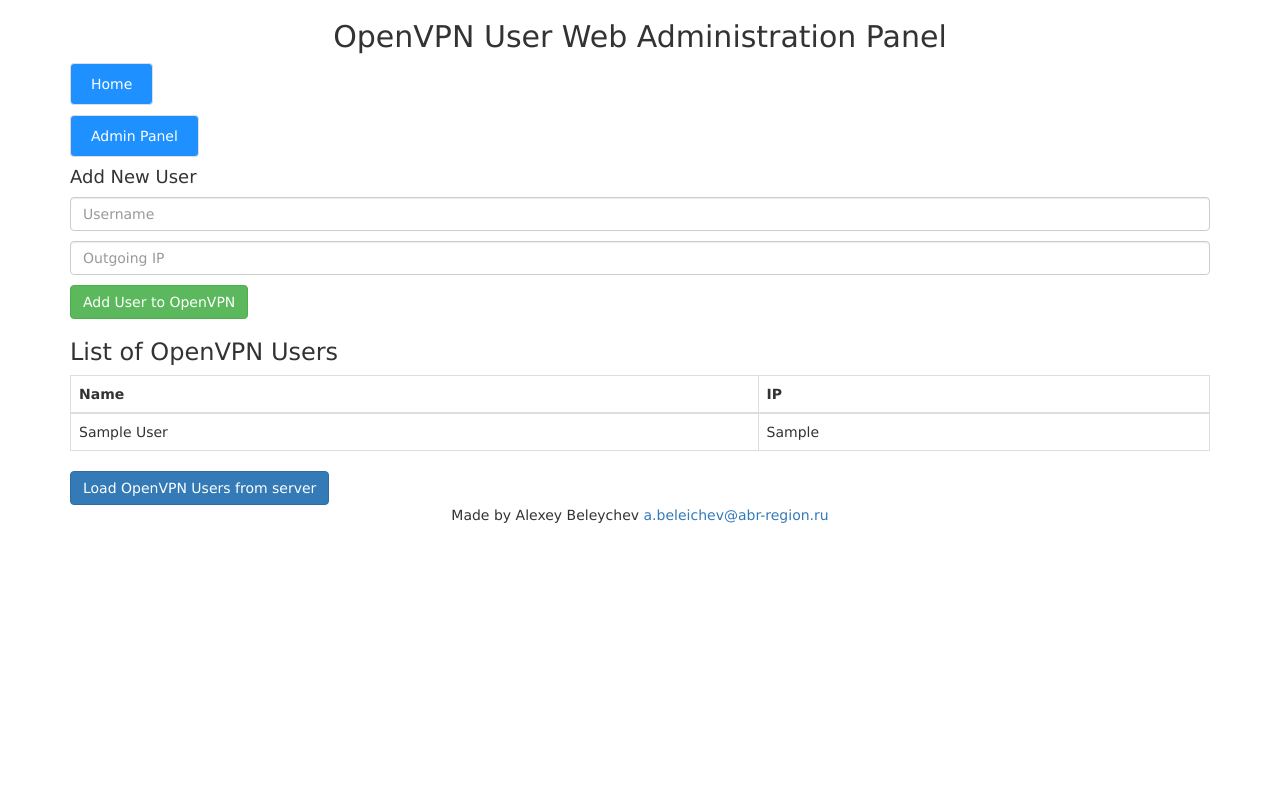
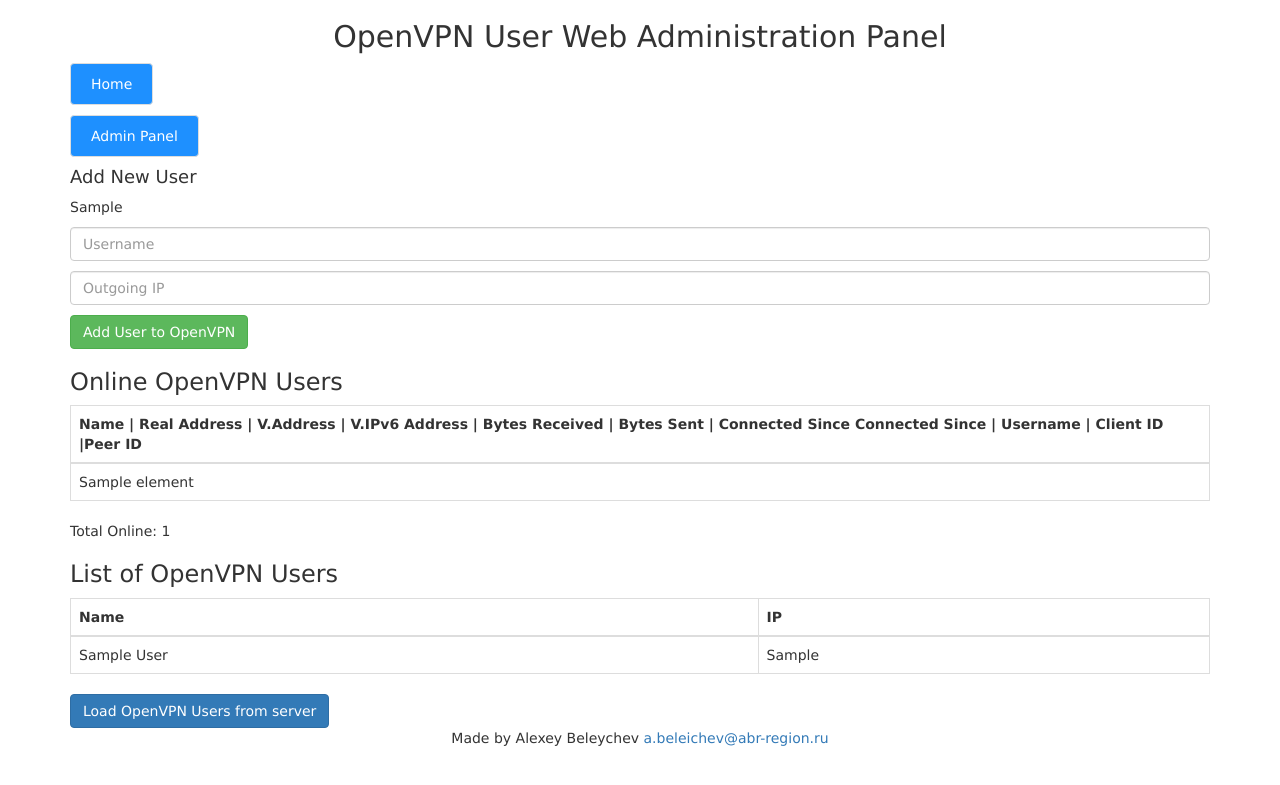
Before and after one commit to nakrifati/tryproj, a Django app: template templates/ovpn_users/ovpn_users.html in a window 1280 px wide. Shown: the top 785 px of the page. Run offline with Django 3.2, Linux system fonts and the light colour scheme; tables that the repository leaves empty hold one stand-in row (values such as "Sample post"); the template is opened without the code that fills it: values that come from a table or form of the project are taken from there, most other values are stand-ins (such as "Sample title", 1, 10 or a date in 2020); some libraries are stand-ins or nearby versions.

Commit message:
Show Online users

```diff
--- a/templates/ovpn_users/ovpn_users.html
+++ b/templates/ovpn_users/ovpn_users.html
@@ -34,6 +34,7 @@
 
         <p></p>
     <h4 class="h4 text-gray-900 mb-4">Add New User</h4>
+    <p>{{ online_users }}</p>
 
 <form action='{% url 'create_ovpn_user' %}' method='POST'>{% csrf_token %}
     <input type="text" name="username" class="form-control" placeholder="Username" />
@@ -53,6 +54,28 @@
 </ul>
 {% endif %}
 
+    <p></p>
+
+        <h1 class="h3 text-gray-900 mb-4">Online OpenVPN Users</h1>
+
+<table class="table table-bordered">
+
+    <thead>
+        <tr>
+            <th scope="col">Name | Real Address | V.Address | V.IPv6 Address | Bytes Received | Bytes Sent | Connected Since Connected Since | Username | Client ID |Peer ID</th>
+        </tr>
+    </thead>
+{% for element in mylines %}
+
+<tbody>
+    <tr>
+        <td>{{ element }}</td>
+    </tr>
+</tbody>
+{% endfor %}
+</table>
+
+    <p>Total Online: {{ total_online }}</p>
     <p></p>
 
     <h1 class="h3 text-gray-900 mb-4">List of OpenVPN Users</h1>
```
Also changed, not shown: Ovpn_users/views.py (+32 -2 lines).
